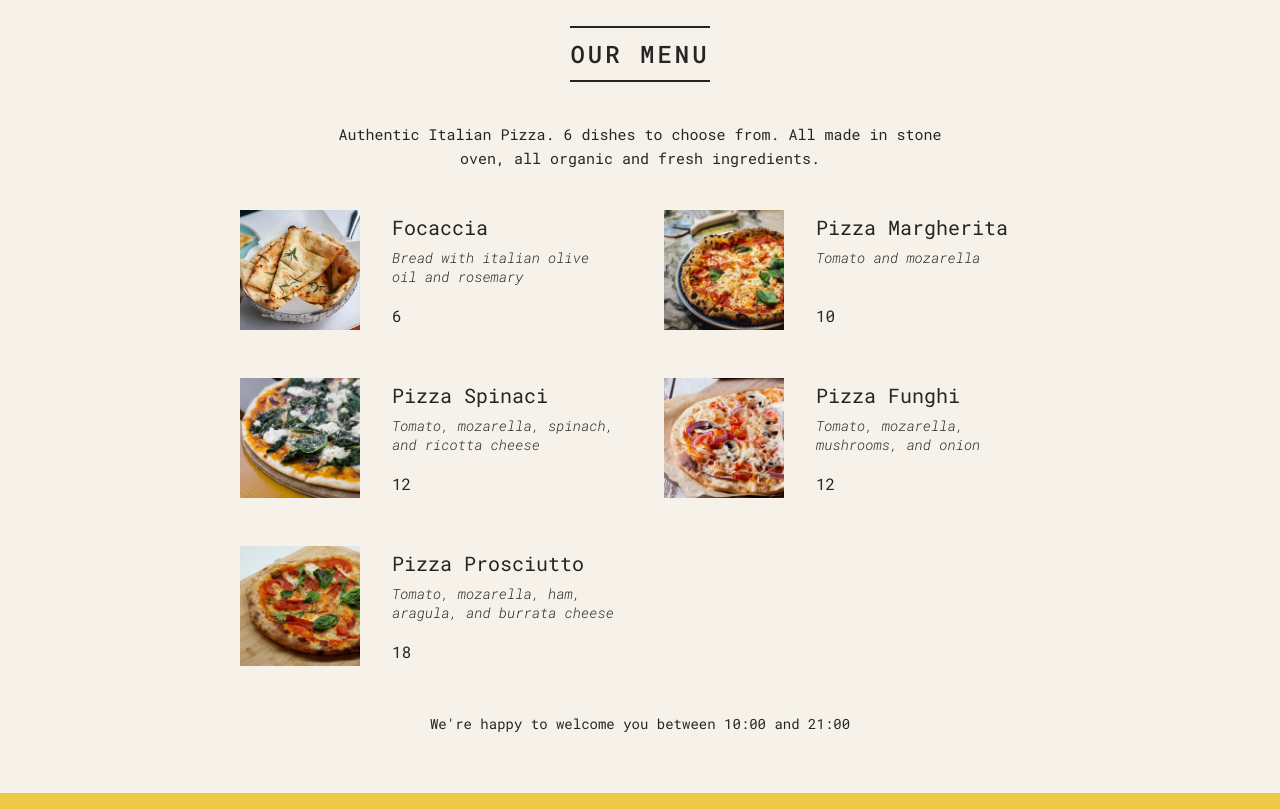
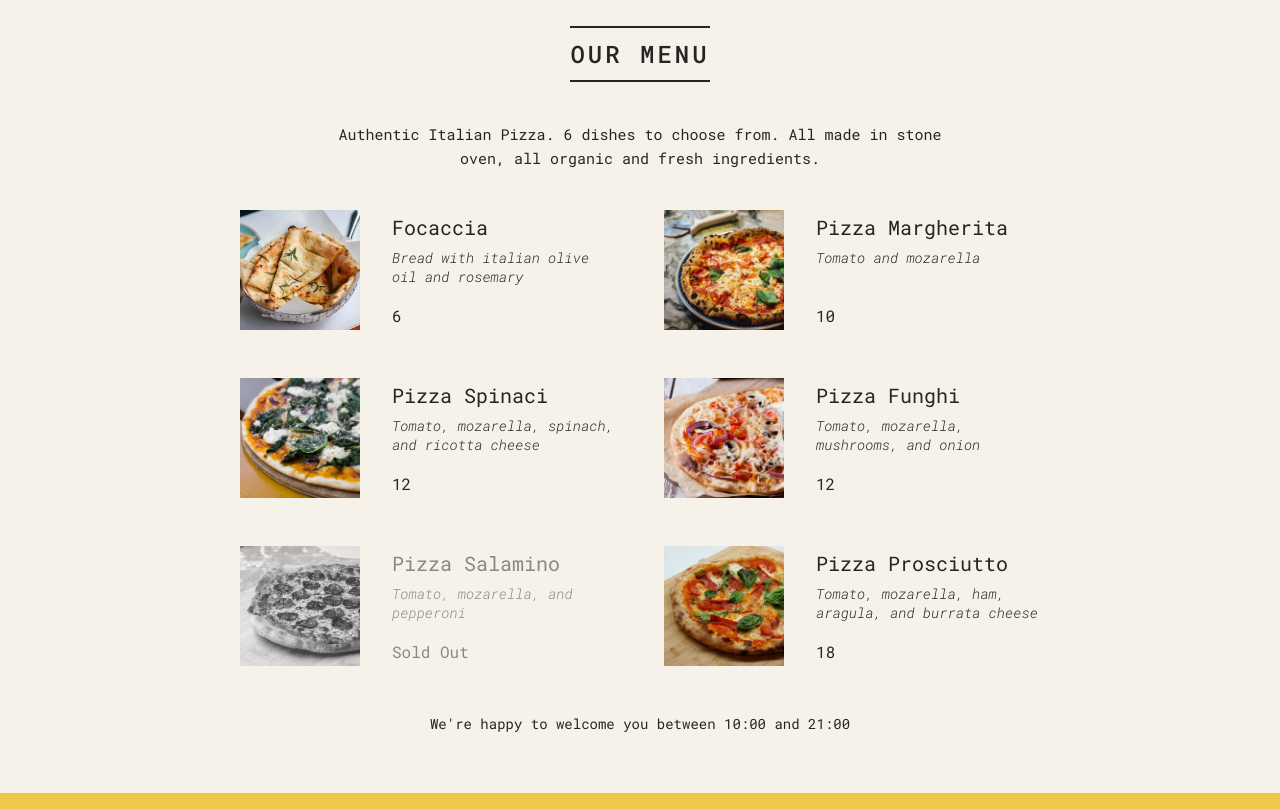
Before and after one commit to TheChunkyPumpkinhead/restaurant, a React app: page / in a window 1280 px wide. Shown: the part 122-931 px from the top of the page. Built offline with nearby package versions, Linux system fonts and the light colour scheme.

Commit message:
added App name and set classes and conditions

```diff
--- a/public/index.html
+++ b/public/index.html
@@ -24,7 +24,7 @@
       work correctly both with client-side routing and a non-root public URL.
       Learn how to configure a non-root public URL by running `npm run build`.
     -->
-    <title>React App</title>
+    <title>ZA Time</title>
   </head>
   <body>
     <noscript>You need to enable JavaScript to run this app.</noscript>
--- a/src/index.js
+++ b/src/index.js
@@ -108,15 +108,15 @@ function Menu() {
 function Pizza({ pizzaObj }) {
   console.log(pizzaObj);
 
-  if (pizzaObj.soldOut) return null;
+  // if (pizzaObj.soldOut) return null;
 
   return (
-    <li className="pizza">
+    <li className={`pizza ${pizzaObj.soldOut ? "sold-out" : ""}`}>
       <img src={pizzaObj.photoName} alt={pizzaObj.name} />
       <div>
         <h3>{pizzaObj.name}</h3>
         <p>{pizzaObj.ingredients}</p>
-        <span>{pizzaObj.price}</span>
+        <span>{pizzaObj.soldOut ? "Sold Out" : pizzaObj.price}</span>
       </div>
     </li>
   );
```
